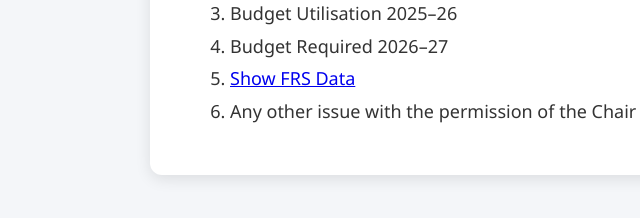
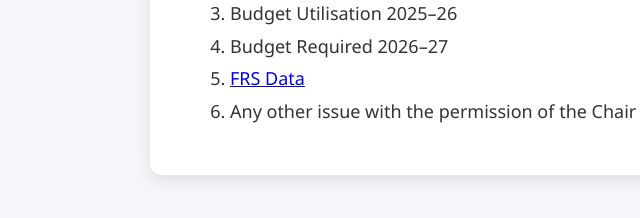
Before and after one commit to kratnababu/KPI-Dashboard, a plain HTML site: page index.html in a window 1280 px wide. Shown: the part 508-726 px from the top of the page, 50-690 px from the left. Drawn offline with Linux system fonts and the light colour scheme.

Commit message:
Update index.html

```diff
--- a/index.html
+++ b/index.html
@@ -41,7 +41,7 @@
         <li>National Scholarships</li>
         <li>Budget Utilisation 2025–26</li>
         <li>Budget Required 2026–27</li>
-        <li><a href="frs.pdf">Show FRS Data</a></li>
+        <li><a href="frs.pdf">FRS Data</a></li>
         <li>Any other issue with the permission of the Chair</li>
     </ol>
 
```
